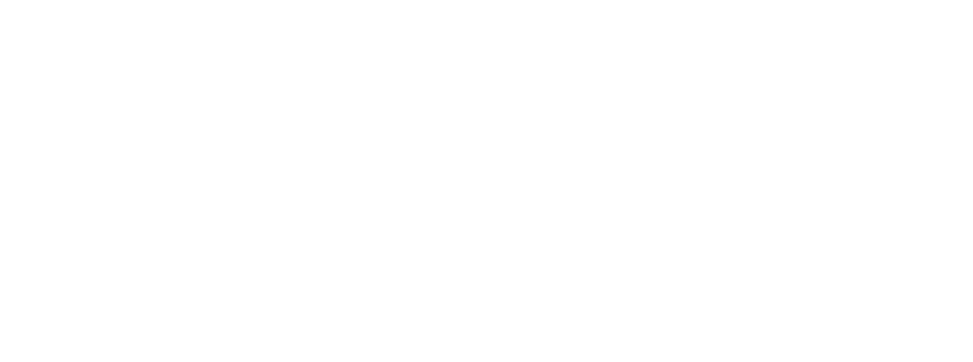
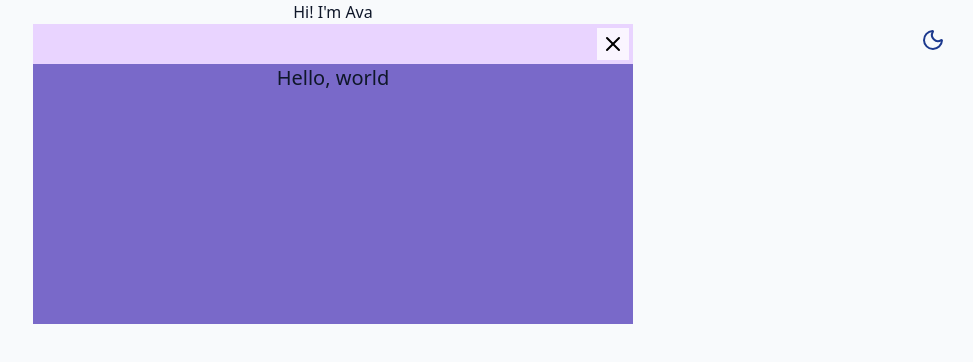
Before and after one commit to avastravato/portfolio-website, a React (Vite) app: page / in a window 1280 px wide. Shown: the top 362 px of the page, without its empty margins (307-1280 px from the left). Built offline with nearby package versions, Linux system fonts and the light colour scheme.

Commit message:
theme toggle & popup"

```diff
--- a/package.json
+++ b/package.json
@@ -10,11 +10,13 @@
     "preview": "vite preview"
   },
   "dependencies": {
+    "@dnd-kit/core": "^6.3.1",
     "@radix-ui/react-toast": "^1.2.15",
     "@tailwindcss/vite": "^4.1.17",
     "class-variance-authority": "^0.7.1",
     "clsx": "^2.1.1",
     "lucide-react": "^0.554.0",
+    "motion": "^12.23.25",
     "react": "^19.1.1",
     "react-dom": "^19.1.1",
     "react-router-dom": "^7.9.6",
@@ -30,6 +32,7 @@
     "eslint-plugin-react-hooks": "^5.2.0",
     "eslint-plugin-react-refresh": "^0.4.22",
     "globals": "^16.4.0",
+    "tw-animate-css": "^1.4.0",
     "vite": "^7.1.7"
   }
 }
--- /dev/null
+++ b/src/components/ExitBtn.jsx
@@ -0,0 +1,22 @@
+import { X } from 'lucide-react';
+
+export const ExitBtn = () => {
+    return (
+        <div>
+            <dialog open className='mx-auto animate-fade-in bg-primary w-150 h-75'>
+                <form method="dialog">
+                    <div className='bg-purple-200 w-150 p-1 flex justify-end'>
+                        <div className='w-8 h-8 p-1 bg-purple-50'>
+                            <div>
+                                <button><X /></button>
+                            </div>
+                        </div>
+                    </div>
+                </form>
+                <div>
+                    <p className='text-foreground text-xl'>Hello, world</p>
+                </div>
+            </dialog>
+        </div>
+    );
+};
--- /dev/null
+++ b/src/components/ThemeToggle.jsx
@@ -0,0 +1,40 @@
+import { Moon, Sun } from "lucide-react";
+import { useState, useEffect } from "react";
+
+export const ThemeToggle = () => {
+    const [isDarkMode, setIsDarkMode] = useState(false);
+
+    useEffect(() => {
+        const storedTheme = localStorage.getItem("theme");
+        if (storedTheme === "dark") {
+            setIsDarkMode(true);
+            document.documentElement.classList.add("dark");
+        } else {
+            localStorage.setItem("theme", "light");
+            setIsDarkMode(false);
+        }
+    }, [])
+
+    const toggleTheme = () => {
+        if(isDarkMode) {
+            document.documentElement.classList.remove("dark");
+            localStorage.setItem("theme", "light");
+            setIsDarkMode(false);
+        } else {
+            document.documentElement.classList.add("dark");
+            localStorage.setItem("theme", "dark");
+            setIsDarkMode(true);
+        }
+    }
+
+    return (
+        <button onClick={toggleTheme} className="fixed max-sm:hidden top-5 right-5 z-50 p-2">
+            {" "}
+            {isDarkMode ? (
+                <Sun className="h-6 w-6 text-yellow-300"/>
+            ) : (
+                <Moon className="h-6 w-6 text-blue-900"/>
+            )}
+        </button>
+    );
+};
--- a/src/index.css
+++ b/src/index.css
@@ -1,6 +1,4 @@
 @import "tailwindcss";
-
-
 
 @theme {
   --color-border: hsl(var(--border));
@@ -15,9 +13,97 @@
   --animate-float: float 6s ease-in-out infinite;
   --animate-pulse-subtle: pulse-subtle 4s ease-in-out infinite;
   --animate-fade-in: fade-in 0.7s ease-out forwards;
-  --animate-fade-in-delay-1: fade-in 0.7s ease-out 0.2s forwards;
-  --animate-fade-in-delay-2: fade-in 0.7s ease-out 0.4s forwards;
-  --animate-fade-in-delay-3: fade-in 0.7s ease-out 0.6s forwards;
-  --animate-fade-in-delay-4: fade-in 0.7s ease-out 0.8s forwards;
-  --animate-meteor: meteor 5s linear infinite;
+
+  @keyframes float {
+    0%,
+    100% {
+      transform: translateY(0);
+    }
+    50% {
+      transform: translateY(-10px);
+    }
+  }
+
+  @keyframes pulse-subtle {
+    0%,
+    100% {
+      opacity: 1;
+    }
+    50% {
+      opacity: 0.8;
+    }
+  }
+
+  @keyframes fade-in {
+    from {
+      opacity: 0;
+      transform: translateY(20px);
+    }
+    to {
+      opacity: 1;
+      transform: translateY(0);
+    }
+  }
 }
+
+@layer base {
+  :root {
+    --background: 210 40% 98%;
+    --foreground: 222 47% 11%;
+
+    --card: 0 0% 100%;
+
+    --primary: 250 47% 60%;
+    --primary-foreground: 210 40% 98%;
+
+    --border: 214 32% 91%;
+  }
+
+  .dark {
+    --background: 222 47% 4%;
+    --foreground: 213 31% 91%;
+
+    --card: 222 47% 8%;
+
+    --primary: 250 65% 65%;
+    --primary-foreground: 213 31% 91%;
+
+    --border: 217 33% 20%;
+  }
+}
+
+@utility container {
+  margin-inline: auto;
+  padding-inline: 2rem;
+
+  @media (width >= 640px) {
+    max-width: 640px;
+  }
+
+  @media (width >= 768px) {
+    max-width: 768px;
+  }
+
+  @media (width >= 1024px) {
+    max-width: 1024px;
+  }
+
+  @media (width >= 1280px) {
+    max-width: 1280px;
+  }
+
+  @media (width >= 1400px) {
+    max-width: 1400px;
+  }
+}
+
+@utility card-hover {
+  @apply transition-transform duration-300 hover:scale-[1.02] hover:shadow-lg;
+}
+
+#root {
+  max-width: 100%;
+  margin: 0 auto;
+  padding: 0;
+  text-align: center;
+}
--- a/src/pages/Home.jsx
+++ b/src/pages/Home.jsx
@@ -1,15 +1,21 @@
+import { ThemeToggle } from "../components/ThemeToggle";
+import { ExitBtn } from "../components/ExitBtn";
+
 export const Home = () => {
-    <div className="min-h-screen ">
 
-        {/* Theme toggle */}
+    return (
+        <div className="min-h-screen bg-background text-foreground overflow-x-hidden">
+            {/* Theme toggle */}
+            <ThemeToggle />
+            <h1>Hi! I'm Ava</h1>
+            <ExitBtn />
+            {/* Background effects */}
+            {/* Navbar */}
 
-        {/* Background effects */}
+            {/* Main content */}
 
-        {/* Navbar */}
+            {/* Footer */}
 
-        {/* Main content */}
-
-        {/* Footer */}
-
-    </div>;
+        </div>
+    );
 };
```
Also changed, not shown: src/components/PopUp.jsx (added), 1 other file (tests, documents, lock files or other folders).
